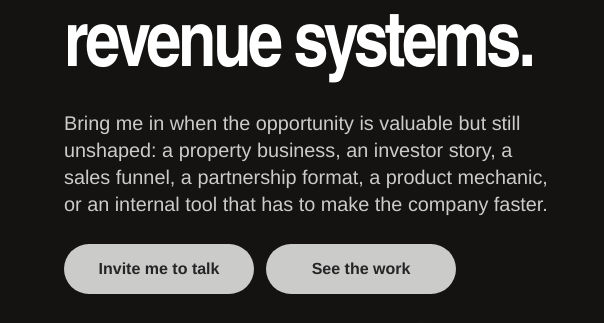
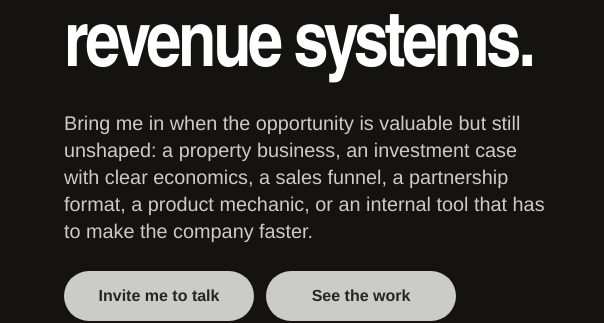
Before and after one commit to bregeadmin/grinbergart, a plain HTML site: page index.html in a window 1280 px wide. Shown: the part 285-608 px from the top of the page, 0-604 px from the left. Drawn offline with Linux system fonts and the light colour scheme.

Commit message:
Add files via upload

```diff
--- a/app.js
+++ b/app.js
@@ -16,7 +16,7 @@ const translations = {
   "Projects": "Проекты",
   "Hire": "Связаться",
   "I turn complex markets into revenue systems.": "Я превращаю сложные рынки в работающие коммерческие системы.",
-  "Bring me in when the opportunity is valuable but still unshaped: a property business, an investor story, a sales funnel, a partnership format, a product mechanic, or an internal tool that has to make the company faster.": "Меня стоит подключать, когда возможность ценная, но ещё не собрана в ясную систему: бизнес в недвижимости, история для инвестора, воронка продаж, партнёрская модель, продуктовая механика или внутренний инструмент, который должен ускорить компанию.",
+  "Bring me in when the opportunity is valuable but still unshaped: a property business, an investment case with clear economics, a sales funnel, a partnership format, a product mechanic, or an internal tool that has to make the company faster.": "Меня стоит подключать, когда возможность ценная, но ещё не собрана в ясную систему: бизнес в недвижимости, инвестиционная логика, воронка продаж, партнёрская модель, продуктовая механика или внутренний инструмент, который должен ускорить компанию.",
   "Invite me to talk": "Пригласить поговорить",
   "See the work": "Смотреть кейсы",
   "property transaction volume closed in one year": "объём сделок с недвижимостью за один год",
--- a/index.html
+++ b/index.html
@@ -43,8 +43,8 @@
           </div>
           <p>
             Bring me in when the opportunity is valuable but still unshaped: a property
-            business, an investor story, a sales funnel, a partnership format, a product
-            mechanic, or an internal tool that has to make the company faster.
+            business, an investment case with clear economics, a sales funnel, a partnership
+            format, a product mechanic, or an internal tool that has to make the company faster.
           </p>
           <div class="hero-actions">
             <a href="mailto:grinbergartgroup@gmail.com">Invite me to talk</a>
```
